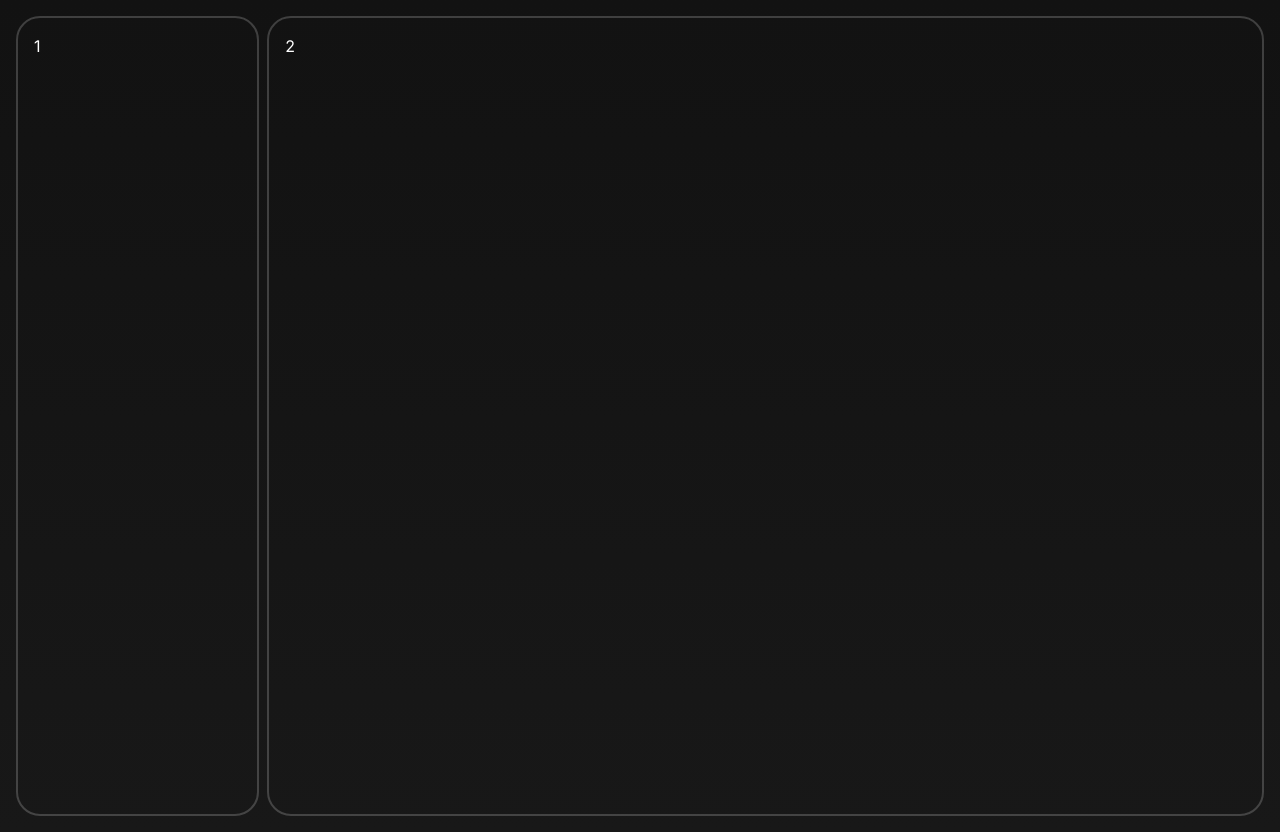
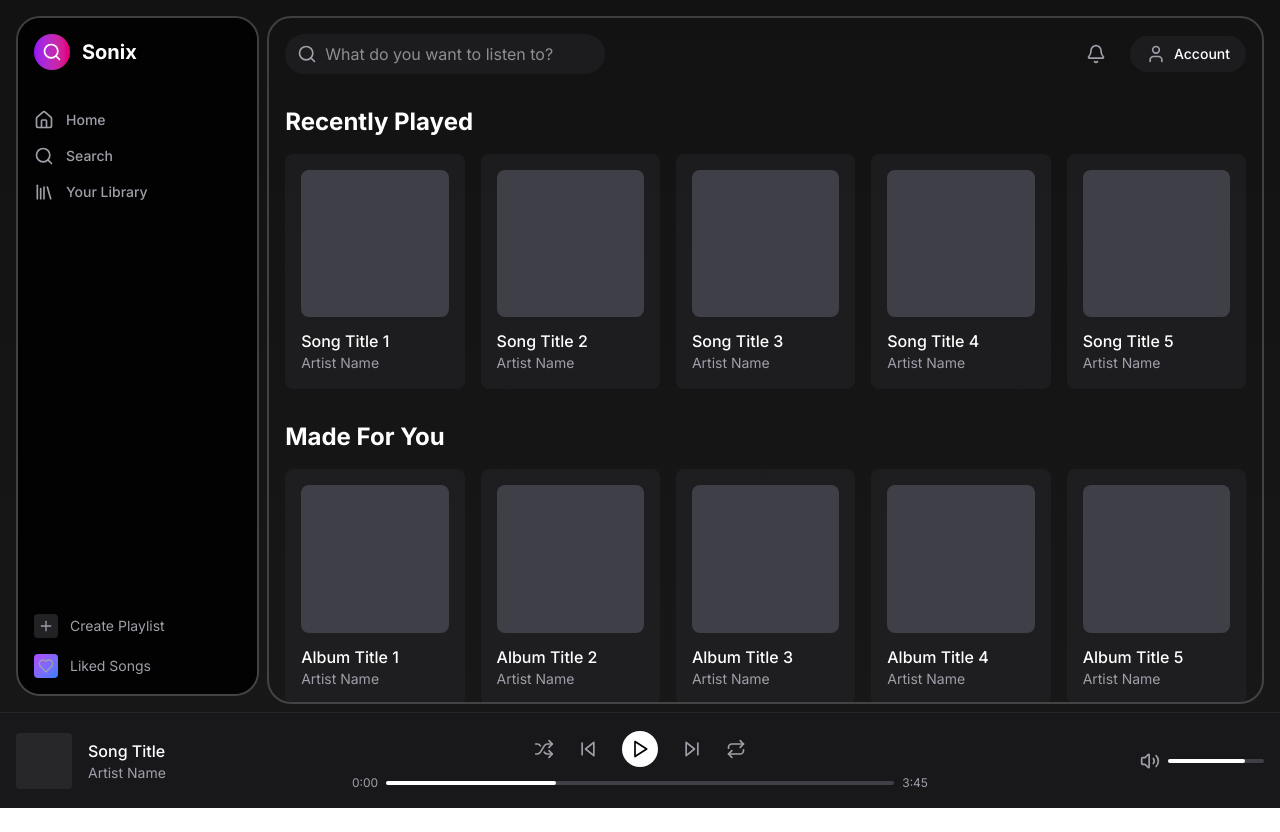
Before and after one commit to RAJIV81205/Sonix, a Next.js app: page /dashboard in a window 1280 px wide. After the commit the page ends 800 px from the top, so only its background shows below. Built offline with nearby package versions, Linux system fonts and the light colour scheme.

Commit message:
feat: restructure Dashboard layout with Sidebar, Main, and Player components for enhanced user experience

```diff
--- a/app/dashboard/page.tsx
+++ b/app/dashboard/page.tsx
@@ -1,13 +1,30 @@
+import Sidebar from "@/components/dashboard/Sidebar";
+import Main from "@/components/dashboard/Main";
+import Player from "@/components/dashboard/Player";
 
 const DashboardPage = () => {
     return (
-        <div className="w-full min-h-screen bg-gradient-to-b from-[#121212] to-[#181818] text-white flex flex-col gap-6 p-4 ">
-            <div className="grid grid-cols-5 grid-rows-5 gap-2 h-screen w-full">
-            <div className="col-start-1 col-end-2 row-start-1 row-end-6 border-2 border-gray-100/20 rounded-3xl p-4 ">1</div>
-            <div className="col-start-2 col-end-6 row-start-1 row-end-6 border-2 border-gray-100/20 rounded-3xl p-4">2</div>
+        <div className="w-full h-screen bg-gradient-to-b from-[#121212] to-[#181818] text-white flex flex-col relative">
+            {/* Main grid content */}
+            <div className="flex-1 grid grid-cols-5 gap-2 p-4 pb-0 relative overflow-hidden mb-24">
+                {/* Sidebar - fixed height, no scroll */}
+                <div className="col-span-1 border-2 border-gray-100/20 rounded-3xl overflow-hidden h-[85vh]">
+                    <Sidebar />
+                </div>
+
+                {/* Main - scrollable */}
+                <div className="col-span-4 border-2 border-gray-100/20 rounded-3xl overflow-y-auto h-full">
+                    <Main />
+                </div>
+            </div>
+
+            {/* Player - fixed at bottom */}
+            <div className="h-[88px] w-full fixed bottom-0 z-10 bg-black">
+                <Player />
             </div>
         </div>
     )
 }
 
+
 export default DashboardPage;
--- a/components/dashboard/Dashboard.tsx
+++ /dev/null
@@ -1,9 +0,0 @@
-import React from 'react'
-
-const Dashboard = () => {
-  return (
-    <div>Dashboard</div>
-  )
-}
-
-export default Dashboard
--- /dev/null
+++ b/components/dashboard/Main.tsx
@@ -0,0 +1,71 @@
+"use client"
+
+
+import { Search, Bell, User } from 'lucide-react';
+import React, { useState } from 'react';
+
+const Main = () => {
+  const [searchQuery, setSearchQuery] = useState('');
+
+  return (
+    <div className="w-full h-full flex flex-col">
+      {/* Top Bar */}
+      <div className="flex items-center justify-between p-4">
+        <div className="relative w-1/3">
+          <Search className="absolute left-3 top-1/2 transform -translate-y-1/2 text-zinc-400 w-5 h-5" />
+          <input
+            type="text"
+            placeholder="What do you want to listen to?"
+            value={searchQuery}
+            onChange={(e) => setSearchQuery(e.target.value)}
+            className="w-full bg-zinc-800/50 text-white rounded-full py-2 pl-10 pr-4 focus:outline-none focus:ring-2 focus:ring-purple-500/50"
+          />
+        </div>
+        <div className="flex items-center gap-4">
+          <button className="p-2 rounded-full hover:bg-zinc-800/50 transition-colors">
+            <Bell className="w-5 h-5 text-zinc-400" />
+          </button>
+          <button className="flex items-center gap-2 bg-zinc-800/50 px-4 py-2 rounded-full hover:bg-zinc-700/50 transition-colors">
+            <User className="w-5 h-5 text-zinc-400" />
+            <span className="text-sm font-medium">Account</span>
+          </button>
+        </div>
+      </div>
+
+      {/* Content Area */}
+      <div className="flex-1 p-4 overflow-y-auto">
+        {/* Recently Played Section */}
+        <div className="mb-8">
+          <h2 className="text-2xl font-bold mb-4">Recently Played</h2>
+          <div className="grid grid-cols-2 md:grid-cols-3 lg:grid-cols-4 xl:grid-cols-5 gap-4">
+            {/* Placeholder for recently played items */}
+            {[1, 2, 3, 4, 5].map((item) => (
+              <div key={item} className="bg-zinc-800/50 p-4 rounded-lg hover:bg-zinc-700/50 transition-colors cursor-pointer">
+                <div className="aspect-square bg-zinc-700 rounded-lg mb-3"></div>
+                <h3 className="font-medium">Song Title {item}</h3>
+                <p className="text-sm text-zinc-400">Artist Name</p>
+              </div>
+            ))}
+          </div>
+        </div>
+
+        {/* Made For You Section */}
+        <div>
+          <h2 className="text-2xl font-bold mb-4">Made For You</h2>
+          <div className="grid grid-cols-2 md:grid-cols-3 lg:grid-cols-4 xl:grid-cols-5 gap-4">
+            {/* Placeholder for made for you items */}
+            {[1, 2, 3, 4, 5].map((item) => (
+              <div key={item} className="bg-zinc-800/50 p-4 rounded-lg hover:bg-zinc-700/50 transition-colors cursor-pointer">
+                <div className="aspect-square bg-zinc-700 rounded-lg mb-3"></div>
+                <h3 className="font-medium">Album Title {item}</h3>
+                <p className="text-sm text-zinc-400">Artist Name</p>
+              </div>
+            ))}
+          </div>
+        </div>
+      </div>
+    </div>
+  );
+};
+
+export default Main;
--- /dev/null
+++ b/components/dashboard/Player.tsx
@@ -0,0 +1,66 @@
+"use client"
+
+import { Play, Pause, SkipBack, SkipForward, Volume2, Shuffle, Repeat } from 'lucide-react';
+import React, { useState } from 'react';
+
+const Player = () => {
+  const [isPlaying, setIsPlaying] = useState(false);
+  const [volume, setVolume] = useState(80);
+
+  return (
+    <div className="w-full h-24 bg-zinc-900 border-t border-zinc-800 flex items-center px-4">
+      {/* Current Song Info */}
+      <div className="flex items-center gap-4 w-1/4">
+        <div className="w-14 h-14 bg-zinc-800 rounded"></div>
+        <div>
+          <h3 className="font-medium">Song Title</h3>
+          <p className="text-sm text-zinc-400">Artist Name</p>
+        </div>
+      </div>
+
+      {/* Player Controls */}
+      <div className="flex-1 flex flex-col items-center justify-center">
+        <div className="flex items-center gap-6 mb-2">
+          <button className="text-zinc-400 hover:text-white transition-colors">
+            <Shuffle className="w-5 h-5" />
+          </button>
+          <button className="text-zinc-400 hover:text-white transition-colors">
+            <SkipBack className="w-5 h-5" />
+          </button>
+          <button
+            className="bg-white text-black rounded-full p-2 hover:scale-105 transition-transform"
+            onClick={() => setIsPlaying(!isPlaying)}
+          >
+            {isPlaying ? <Pause className="w-5 h-5" /> : <Play className="w-5 h-5" />}
+          </button>
+          <button className="text-zinc-400 hover:text-white transition-colors">
+            <SkipForward className="w-5 h-5" />
+          </button>
+          <button className="text-zinc-400 hover:text-white transition-colors">
+            <Repeat className="w-5 h-5" />
+          </button>
+        </div>
+        <div className="w-full max-w-xl flex items-center gap-2">
+          <span className="text-xs text-zinc-400">0:00</span>
+          <div className="flex-1 h-1 bg-zinc-700 rounded-full">
+            <div className="w-1/3 h-full bg-white rounded-full"></div>
+          </div>
+          <span className="text-xs text-zinc-400">3:45</span>
+        </div>
+      </div>
+
+      {/* Volume Control */}
+      <div className="w-1/4 flex items-center justify-end gap-2">
+        <Volume2 className="w-5 h-5 text-zinc-400" />
+        <div className="w-24 h-1 bg-zinc-700 rounded-full">
+          <div
+            className="h-full bg-white rounded-full"
+            style={{ width: `${volume}%` }}
+          ></div>
+        </div>
+      </div>
+    </div>
+  );
+};
+
+export default Player;
--- a/components/dashboard/Sidebar.tsx
+++ b/components/dashboard/Sidebar.tsx
@@ -1,32 +1,49 @@
-import { Home, Search, Library } from 'lucide-react';
+import { Home, Search, Library, Plus, Heart } from 'lucide-react';
+import Link from 'next/link';
 import React from 'react';
 
 export default function Sidebar() {
   return (
-    <div className="w-full h-full  bg-black text-white p-4 flex flex-col gap-6">
+    <div className="w-full h-full bg-black/90 text-white p-4 flex flex-col gap-6 ">
       {/* Logo Section */}
       <div className="flex items-center gap-3">
-        <div className="bg-purple-600 p-2 rounded-full">
+        <div className="bg-gradient-to-r from-purple-600 to-pink-600 p-2 rounded-full">
           <Search className="text-white w-5 h-5" />
         </div>
         <h1 className="text-xl font-bold">Sonix</h1>
       </div>
 
       {/* Nav Section */}
-      <nav className="flex flex-col justify-evenly mt-4 text-sm font-medium h-full">
-        <div className="flex items-center gap-3 hover:text-white text-zinc-400 transition-colors cursor-pointer">
-          <Home className="w-5 h-5" />
+      <nav className="flex flex-col gap-4 mt-4 text-sm font-medium h-full">
+        <Link href="/dashboard" className="flex items-center gap-3 hover:text-white text-zinc-400 transition-colors cursor-pointer group">
+          <Home className="w-5 h-5 group-hover:scale-110 transition-transform" />
           <span>Home</span>
+        </Link>
+        <Link href="/dashboard/search" className="flex items-center gap-3 hover:text-white text-zinc-400 transition-colors cursor-pointer group">
+          <Search className="w-5 h-5 group-hover:scale-110 transition-transform" />
+          <span>Search</span>
+        </Link>
+        <Link href="/dashboard/library" className="flex items-center gap-3 hover:text-white text-zinc-400 transition-colors cursor-pointer group">
+          <Library className="w-5 h-5 group-hover:scale-110 transition-transform" />
+          <span>Your Library</span>
+        </Link>
+      </nav>
+
+      {/* Playlist Section */}
+      <div className="mt-6">
+        <div className="flex items-center gap-3 text-zinc-400 hover:text-white transition-colors cursor-pointer group">
+          <div className="bg-zinc-400/20 p-1 rounded group-hover:bg-zinc-400/30">
+            <Plus className="w-4 h-4" />
+          </div>
+          <span className="text-sm">Create Playlist</span>
         </div>
-        <div className="flex items-center gap-3 hover:text-white text-zinc-400 transition-colors cursor-pointer">
-          <Search className="w-5 h-5" />
-          <span>Search</span>
+        <div className="flex items-center gap-3 text-zinc-400 hover:text-white transition-colors cursor-pointer group mt-4">
+          <div className="bg-gradient-to-br from-purple-500 to-blue-500 p-1 rounded">
+            <Heart className="w-4 h-4" />
+          </div>
+          <span className="text-sm">Liked Songs</span>
         </div>
-        <div className="flex items-center gap-3 bg-zinc-200 text-black rounded-md px-3 py-2 cursor-not-allowed">
-          <Library className="w-5 h-5" />
-          <span>Your Library</span>
-        </div>
-      </nav>
+      </div>
     </div>
   );
 }
```
